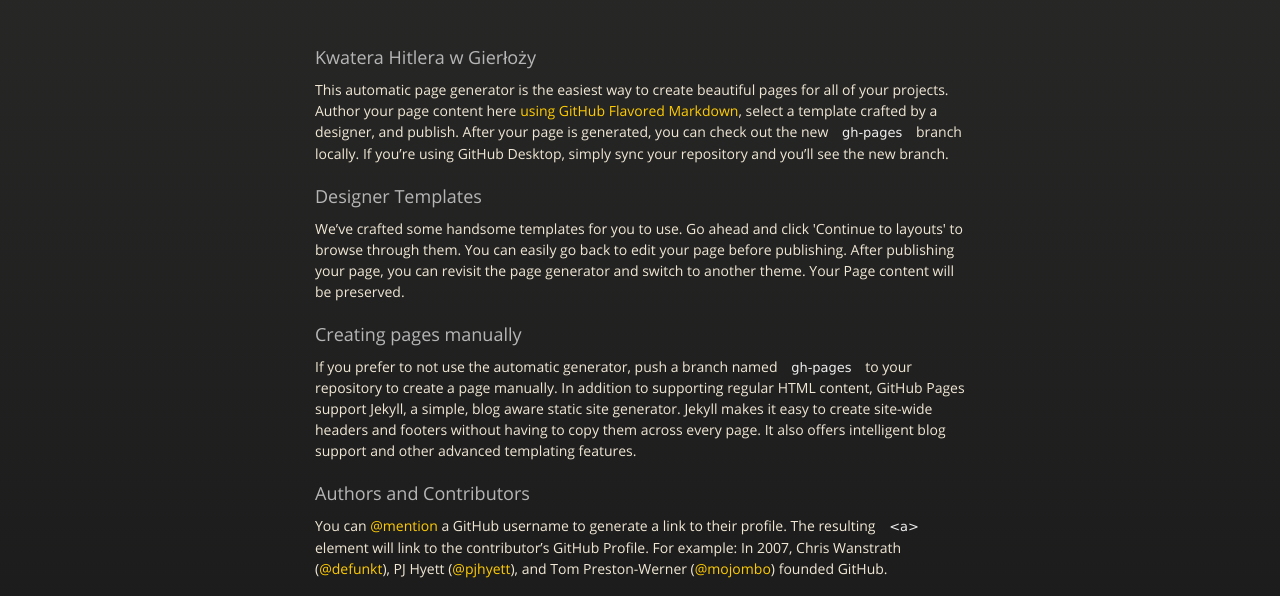
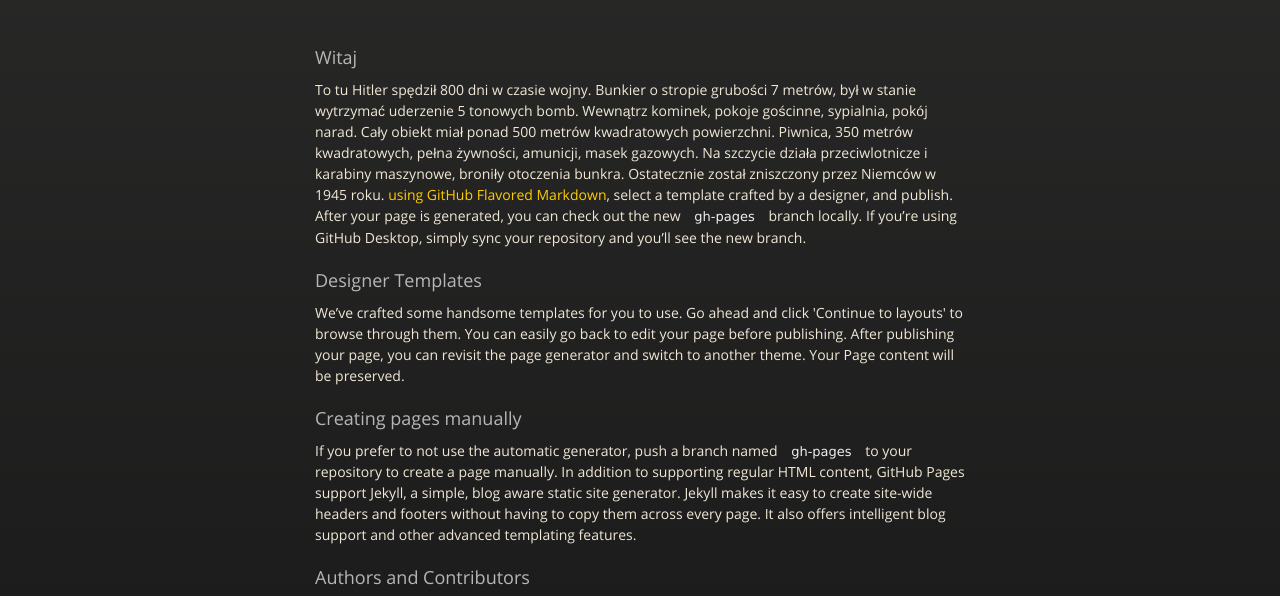
Before and after one commit to mpuciato/Wilczyszaniec2, a plain HTML site: page index.html in a window 1280 px wide. Shown: the part 189-785 px from the top of the page. Drawn offline with nearby package versions, Linux system fonts and the light colour scheme.

Commit message:
Update index.html

```diff
--- a/index.html
+++ b/index.html
@@ -39,9 +39,14 @@
         </div>
 
         <h3>
-<a id="Kwatera Hitlera w Gierłoży." class="anchor" href="#Kwatera-Hitlera-w-Gierłoży" aria-hidden="true"><span aria-hidden="true" class="octicon octicon-link"></span></a>Kwatera Hitlera w Gierłoży</h3>
+<a id="Kwatera Hitlera w Gierłoży." class="anchor" href="#Kwatera-Hitlera-w-Gierłoży" aria-hidden="true"><span aria-hidden="true" class="octicon octicon-link"></span></a>Witaj</h3>
 
-<p>This automatic page generator is the easiest way to create beautiful pages for all of your projects. Author your page content here <a href="https://guides.github.com/features/mastering-markdown/">using GitHub Flavored Markdown</a>, select a template crafted by a designer, and publish. After your page is generated, you can check out the new <code>gh-pages</code> branch locally. If you’re using GitHub Desktop, simply sync your repository and you’ll see the new branch.</p>
+<p>To tu Hitler spędził 800 dni w czasie wojny. Bunkier o stropie grubości 7 metrów,
+był w stanie wytrzymać uderzenie 5 tonowych bomb. Wewnątrz kominek, pokoje gościnne,
+sypialnia, pokój narad. Cały obiekt miał ponad 500 metrów kwadratowych powierzchni.
+Piwnica, 350 metrów kwadratowych, pełna żywności, amunicji, masek gazowych.
+Na szczycie działa przeciwlotnicze i karabiny maszynowe, broniły otoczenia bunkra.
+Ostatecznie został zniszczony przez Niemców w 1945 roku. <a href="https://guides.github.com/features/mastering-markdown/">using GitHub Flavored Markdown</a>, select a template crafted by a designer, and publish. After your page is generated, you can check out the new <code>gh-pages</code> branch locally. If you’re using GitHub Desktop, simply sync your repository and you’ll see the new branch.</p>
 
 <h3>
 <a id="designer-templates" class="anchor" href="#designer-templates" aria-hidden="true"><span aria-hidden="true" class="octicon octicon-link"></span></a>Designer Templates</h3>
```
